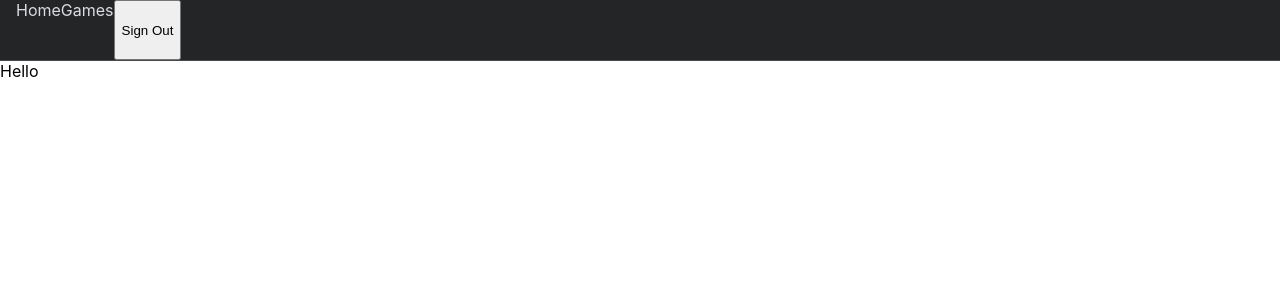
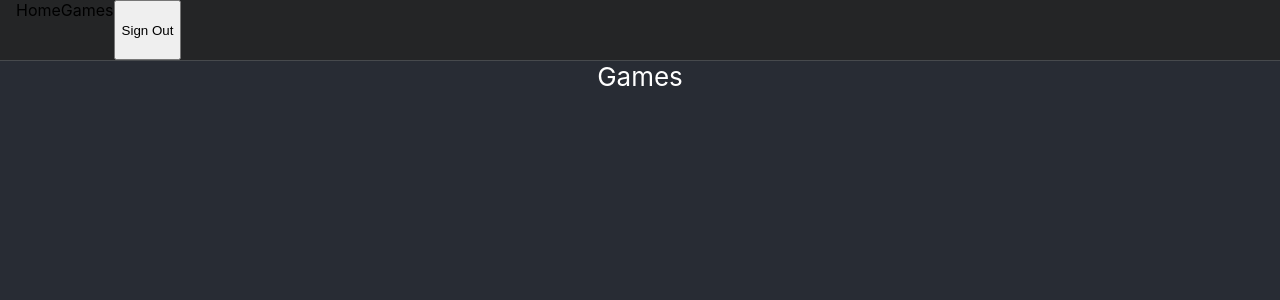
Before and after one commit to adithya-somasundaram/uma, a React (Create React App) app: page /games in a window 1280 px wide. Shown: the top 300 px of the page. Built offline with nearby package versions, Linux system fonts and the light colour scheme.

Commit message:
reorganized

```diff
--- a/src/App.js
+++ b/src/App.js
@@ -1,10 +1,11 @@
 import React from 'react';
 // import logo from './logo.svg';
-import { BrowserRouter as Router, Link, Route } from "react-router-dom";
+import { BrowserRouter as Router, Route } from "react-router-dom";
 
 import './App.css';
 
 import Games from './components/games'
+import Navbar from './components/nav'
 
 function App() {
   return (
@@ -20,20 +21,4 @@ function App() {
   );
 }
 
-function Navbar(props) {
-  return (
-    <nav className="navbar">
-      <ul className="navbar-nav">
-        <Link to='/'>
-          <li>Home</li>
-        </Link>
-        <Link to='/games'>
-          <li>Games</li>
-        </Link>
-        <button>Sign Out</button>
-      </ul>
-    </nav>
-  );
-}
-
 export default App;
--- a/src/components/games.js
+++ b/src/components/games.js
@@ -2,8 +2,8 @@ import React from 'react'
 
 function Games() {
     return (
-    <div>
-        Hello
+    <div className = "App-header">
+        Games
     </div>
     );
 }
--- /dev/null
+++ b/src/components/nav.js
@@ -0,0 +1,20 @@
+import React from 'react';
+import { BrowserRouter as Link } from "react-router-dom";
+
+function Navbar(props) {
+    return (
+        <nav className="navbar">
+            <ul className="navbar-nav">
+                <Link to='/'>
+                    <li>Home</li>
+                </Link>
+                <Link to='/games'>
+                    <li>Games</li>
+                </Link>
+                <button>Sign Out</button>
+            </ul>
+        </nav>
+    );
+}
+
+export default Navbar;
```
